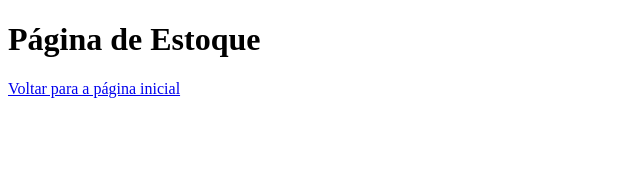
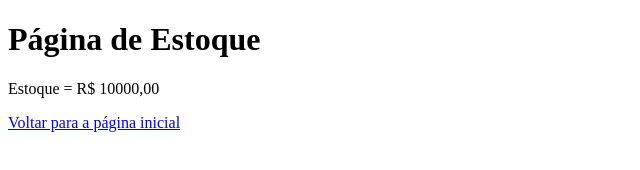
Before and after one commit to hibernon-eric/handsongithub, a plain HTML site: page estoque.html in a window 1280 px wide. Shown: the whole page, without its empty margins (0-640 px from the left). Drawn offline with Linux system fonts and the light colour scheme.

Commit message:
Acrescentado valor do estoque

```diff
--- a/estoque.html
+++ b/estoque.html
@@ -7,6 +7,7 @@
 </head>
 <body>
     <h1>Página de Estoque </h1>
+    <p>Estoque = R$ 10000,00</p>
     <a href="index.html">Voltar para a página inicial</a>
 </body>
 </html>
```
